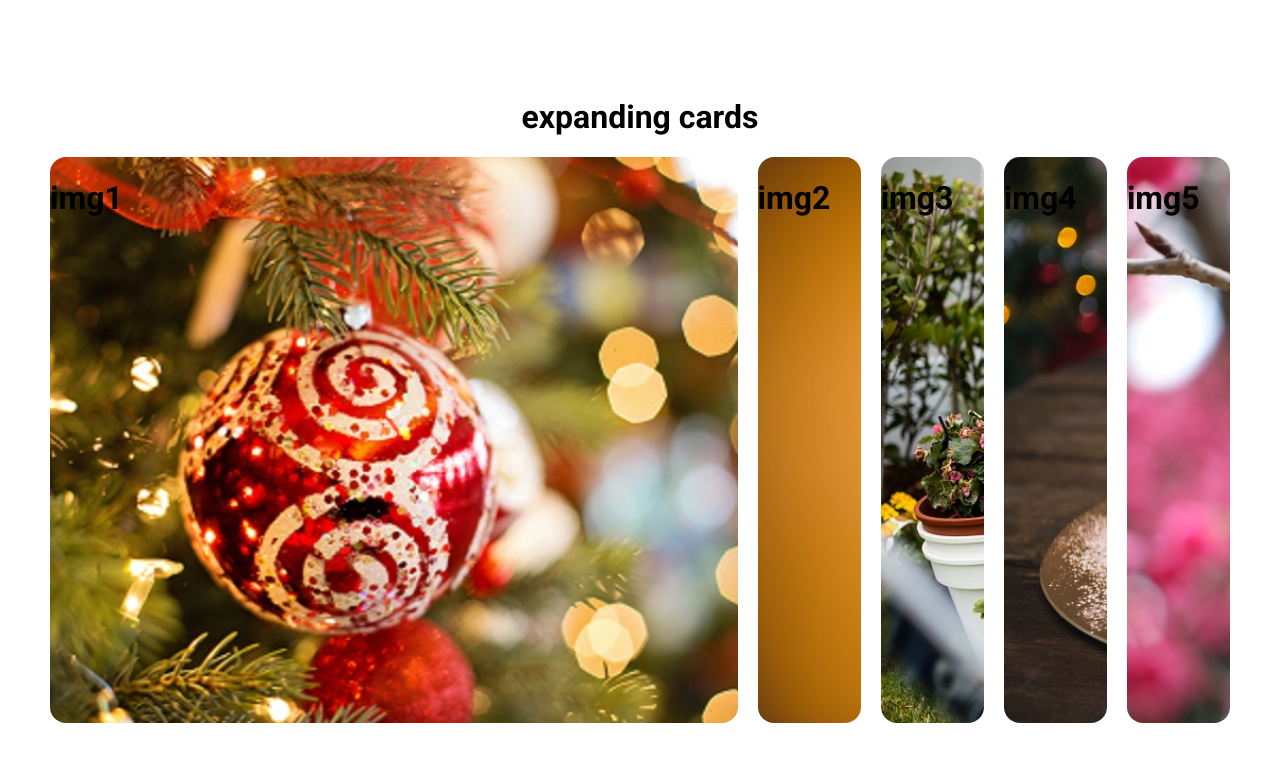
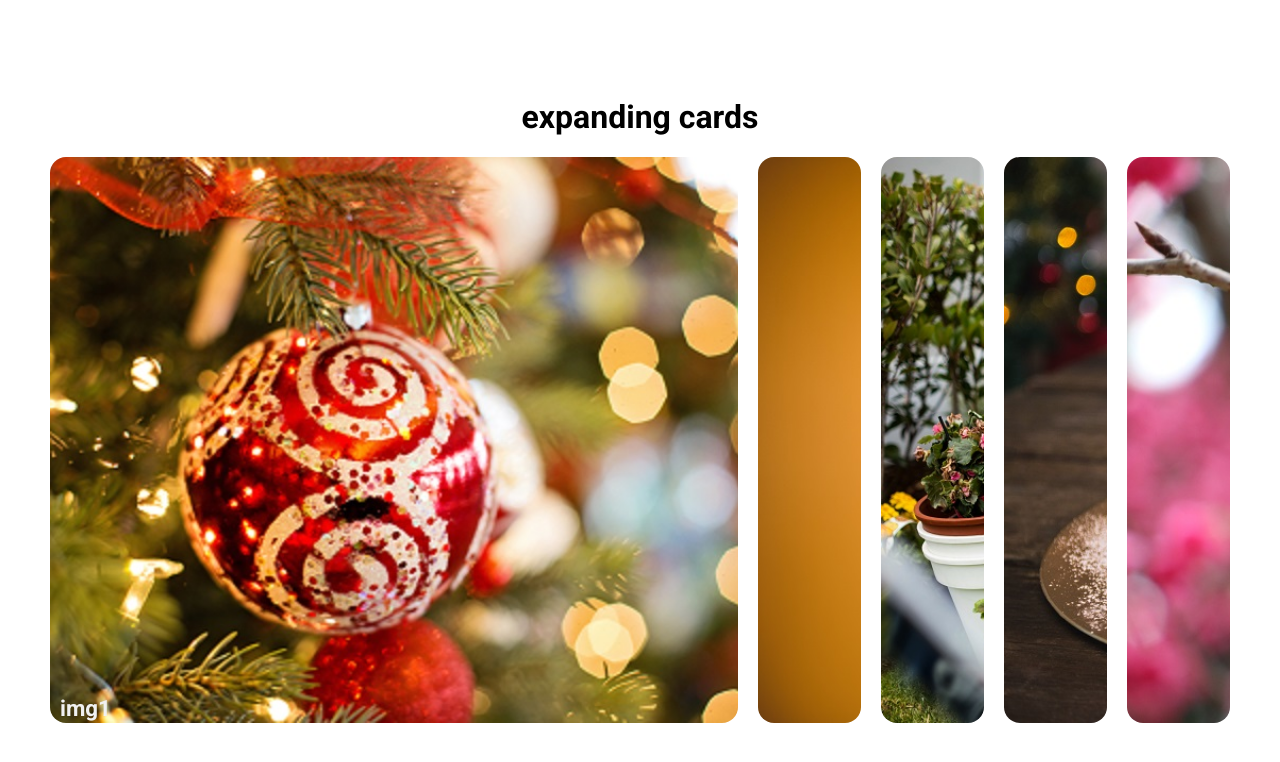
Before and after one commit to AtrinKo/day-1, a plain HTML site: page index.html in a window 1280 px wide. Drawn offline with Linux system fonts and the light colour scheme.

Commit message:
headers added

```diff
--- a/index.html
+++ b/index.html
@@ -16,11 +16,11 @@
   <body>
     <h1>expanding cards</h1>
     <div class="container">
-      <div class="img img1 active"><h1>img1</h1></div>
-      <div class="img img2"><h1>img2</h1></div>
-      <div class="img img3"><h1>img3</h1></div>
-      <div class="img img4"><h1>img4</h1></div>
-      <div class="img img5"><h1>img5</h1></div>
+      <div class="img img1 active"><h2 class="header-active">img1</h2></div>
+      <div class="img img2"><h2>img2</h2></div>
+      <div class="img img3"><h2>img3</h2></div>
+      <div class="img img4"><h2>img4</h2></div>
+      <div class="img img5"><h2>img5</h2></div>
     </div>
     <script src="script.js"></script>
   </body>
--- a/styles.css
+++ b/styles.css
@@ -54,3 +54,16 @@ body {
 .active {
   width: 800px;
 }
+
+h2 {
+  color: #f1f1f1;
+  font-size: 1.4rem;
+  position: absolute;
+  bottom: 7.5%;
+  margin-left: 10px;
+  opacity: 0;
+}
+
+.header-active {
+  opacity: 1;
+}
```
